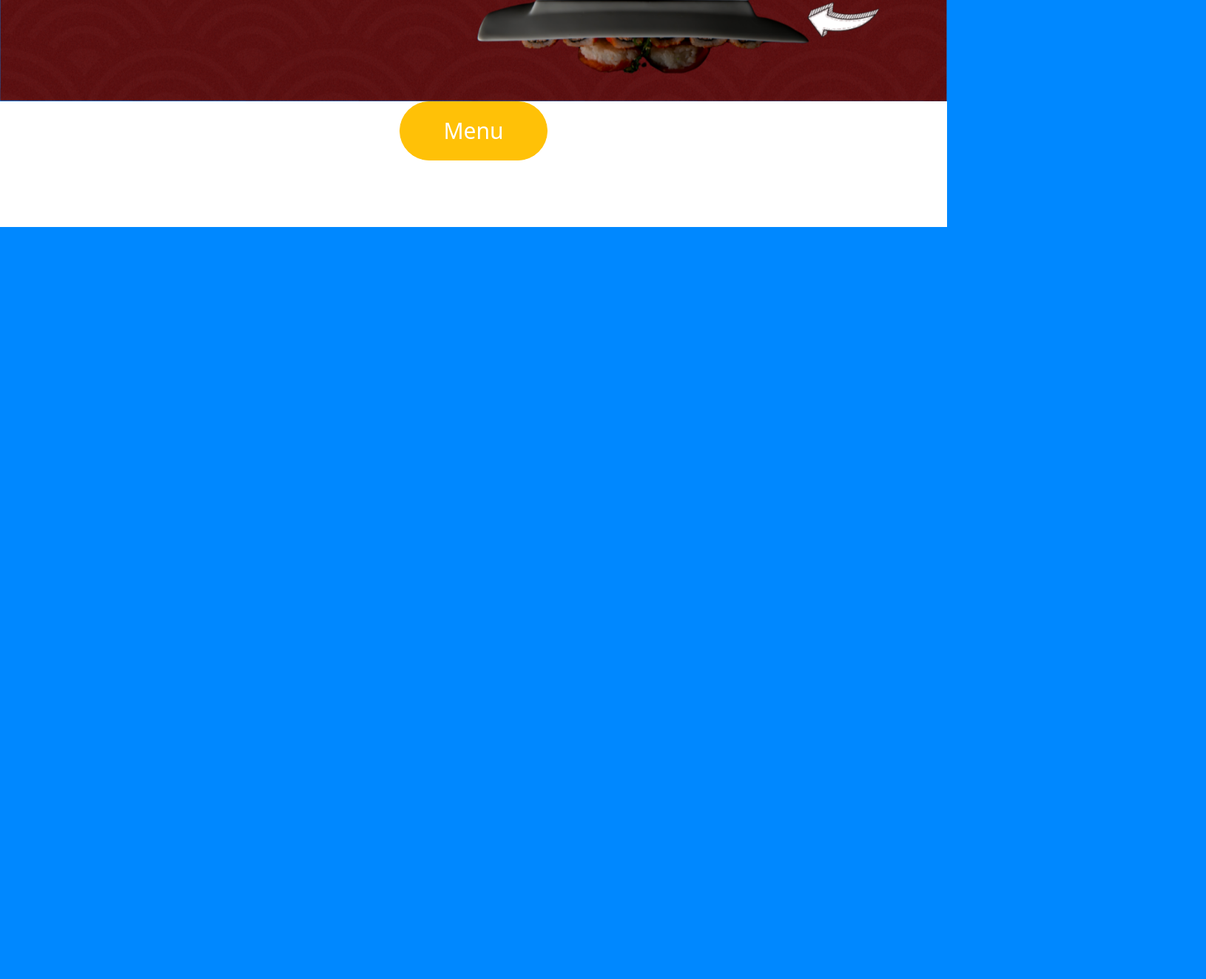
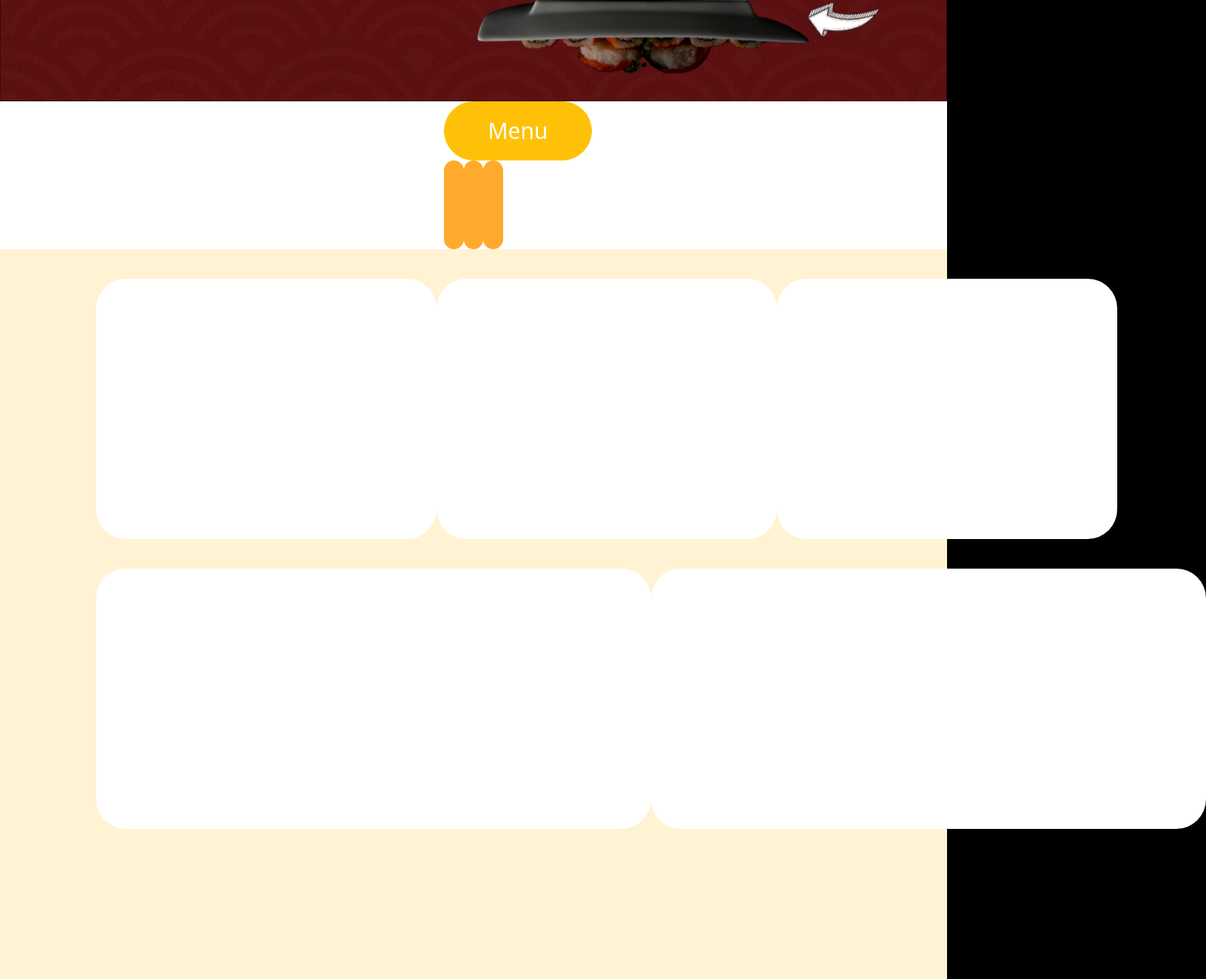
Before and after one commit to LucasMauerwerk/TCC-SENAI, a plain HTML site: page index.html in a window 1280 px wide. Shown: the part 380-1704 px from the top of the page at 74% size, 1630 px wide, since content can reach past the window. Before the commit the page ends 800 px from the top, so only its background shows below. Drawn offline with nearby package versions, Linux system fonts and the light colour scheme.

Commit message:
edição

```diff
--- a/front-end/styles/style.css
+++ b/front-end/styles/style.css
@@ -1,5 +1,5 @@
 body{
-    background-color: rgb(0, 136, 255);
+    background-color: rgb(0, 0, 0);
 }
 .carousel{
     margin: 0%;
@@ -16,5 +16,110 @@ body{
 }
 .menu{
     background-color: white;
-    height: 170px;
+    height: 200px;
+    padding: 0px 600px 20px 600px;
 }
+.comidas{
+    display: flex;
+    align-items: center;
+    text-align: center;
+    justify-content: space-between;
+}
+
+.sashimi{
+    width: 120px;
+    height: 120px;
+    background-color:  #FFAA2C;
+    border-radius: 50px;
+}
+.sushi{
+    width: 120px;
+    height: 120px;
+    background-color:  #FFAA2C;
+    border-radius: 50px;
+}
+
+.temaki{
+    width: 120px;
+    height: 120px;
+    background-color:  #FFAA2C;
+    border-radius: 50px;
+}
+.cards{
+    background-color: #FFF3D3;
+    padding: 40px 130px 40px 130px;
+
+}
+.cards-superior{
+
+    display: flex;
+    justify-content: space-between;
+
+}
+.card-01{
+    width: 460px;
+height: 352px;
+flex-shrink: 0;
+background-color: white;
+border-radius: 40px;
+
+}
+.card-02{
+    width: 460px;
+height: 352px;
+flex-shrink: 0;
+background-color: white;
+border-radius: 40px;
+
+}
+.card-03{
+    width: 460px;
+    height: 352px;
+flex-shrink: 0;
+background-color: white;
+border-radius: 40px;
+
+}
+.cards-inferior{
+    display: flex;
+    justify-content: space-between;
+    padding: 40px 0px 200px 0px;
+}
+
+.card-04{
+    width: 750px;
+height: 352px;
+flex-shrink: 0;
+background-color: white;
+border-radius: 40px;
+
+}
+.card-05{
+    width: 750px;
+height: 352px;
+flex-shrink: 0;
+background-color: white;
+border-radius: 40px;
+
+}
+.part-celular{
+    background-color:#FFAA2C ;
+    display: flex;
+}
+.instal{
+    display: flex;
+    justify-content: space-between;
+}
+
+.app-store{
+    width: 150px;
+    height: 50px;
+    background-color: #000000;
+    border-radius: 30px;
+}
+.google-pay{
+    width: 150px;
+    height: 50px;
+    background-color: #000000;
+    border-radius: 30px;
+}
--- a/index.html
+++ b/index.html
@@ -1,24 +1,30 @@
 <!doctype html>
 <html lang="en">
+
 <head>
   <meta charset="utf-8">
   <meta name="viewport" content="width=device-width, initial-scale=1">
 
   <title>Início</title>
-    <link href="https://cdn.jsdelivr.net/npm/bootstrap@5.3.3/dist/css/bootstrap.min.css" rel="stylesheet" integrity="sha384-QWTKZyjpPEjISv5WaRU9OFeRpok6YctnYmDr5pNlyT2bRjXh0JMhjY6hW+ALEwIH" crossorigin="anonymous">
+  <link href="https://cdn.jsdelivr.net/npm/bootstrap@5.3.3/dist/css/bootstrap.min.css" rel="stylesheet"
+    integrity="sha384-QWTKZyjpPEjISv5WaRU9OFeRpok6YctnYmDr5pNlyT2bRjXh0JMhjY6hW+ALEwIH" crossorigin="anonymous">
   <link rel="stylesheet" href="front-end/styles/style.css">
 </head>
+
 <body>
   <div id="carouselExampleInterval" class="carousel slide" data-bs-ride="carousel">
     <div class="carousel-inner">
       <div class="carousel-item active" data-bs-interval="10000">
-          <img src="front-end/assents/Documento A4 de festa junina amrelo e preto moderno e divertido 1 (2).png" class="d-block w-100" alt="...">
+        <img src="front-end/assents/Documento A4 de festa junina amrelo e preto moderno e divertido 1 (2).png"
+          class="d-block w-100" alt="...">
       </div>
       <div class="carousel-item" data-bs-interval="2000">
-          <img src="front-end/assents/Documento A4 de festa junina amrelo e preto moderno e divertido 1 (2).png" class="d-block w-100" alt="...">
+        <img src="front-end/assents/190 1.png"
+          class="d-block w-100" alt="...">
       </div>
       <div class="carousel-item">
-          <img src="front-end/assents/Documento A4 de festa junina amrelo e preto moderno e divertido 1 (2).png" class="d-block w-100" alt="...">
+        <img src="front-end/assents/130 1.png"
+          class="d-block w-100" alt="...">
       </div>
     </div>
     <button class="carousel-control-prev" type="button" data-bs-target="#carouselExampleInterval" data-bs-slide="prev">
@@ -32,7 +38,59 @@
   </div>
   <div class="menu">
     <button type="button" class="btn btn-warning d-block mx-auto">Menu</button>
+    <div class="comidas">
+      <div class="sashimi">
+        <img src="..." alt="">
+      </div>
+      <div class="sushi">
+        <img src="..." alt="">
+      </div>
+      <div class="temaki">
+        <img src="..." alt="">
+      </div>
+    </div>
+  </div>
 
+  <div class="cards">
+    <div class="cards-superior">
+      <div class="card-01">
+
+      </div>
+      <div class="card-02">
+
+      </div>
+      <div class="card-03">
+
+      </div>
+    </div>
+    <div class="cards-inferior">
+      <div class="card-04">
+
+      </div>
+      <div class="card-05">
+
+      </div>
+    </div>
+  </div>
+  <div class="part-celular">
+    <div class="celular">
+      <div class="card" style="width: 18rem;">
+        <img src="front-end/assents/celular.png" class="card-img-top" alt="..."></div>
+    </div>
+    <div class="direita">
+      <div class="escrita">
+        <h1>kljsdajdhflkajshdflkjashdflkhasfkj <br> aflkajsehflkjsdhlkfjh <br> lhfkasjdhfsadf</h1>
+        <div class="instal">
+          <div class="app-store">
+
+          </div>
+          <div class="google-pay">
+
+          </div>
+        </div>
+
+      </div>
+    </div>
   </div>
 
 
@@ -56,8 +114,13 @@
 
 
 
-    <script src="https://cdn.jsdelivr.net/npm/bootstrap@5.3.3/dist/js/bootstrap.bundle.min.js" integrity="sha384-YvpcrYf0tY3lHB60NNkmXc5s9fDVZLESaAA55NDzOxhy9GkcIdslK1eN7N6jIeHz" crossorigin="anonymous"></script>
+  <script src="https://cdn.jsdelivr.net/npm/bootstrap@5.3.3/dist/js/bootstrap.bundle.min.js"
+    integrity="sha384-YvpcrYf0tY3lHB60NNkmXc5s9fDVZLESaAA55NDzOxhy9GkcIdslK1eN7N6jIeHz"
+    crossorigin="anonymous"></script>
 </body>
-  <script src="https://cdn.jsdelivr.net/npm/@popperjs/core@2.11.8/dist/umd/popper.min.js" integrity="sha384-I7E8VVD/ismYTF4hNIPjVp/Zjvgyol6VFvRkX/vR+Vc4jQkC+hVqc2pM8ODewa9r" crossorigin="anonymous"></script>
-<script src="https://cdn.jsdelivr.net/npm/bootstrap@5.3.3/dist/js/bootstrap.min.js" integrity="sha384-0pUGZvbkm6XF6gxjEnlmuGrJXVbNuzT9qBBavbLwCsOGabYfZo0T0to5eqruptLy" crossorigin="anonymous"></script>
+<script src="https://cdn.jsdelivr.net/npm/@popperjs/core@2.11.8/dist/umd/popper.min.js"
+  integrity="sha384-I7E8VVD/ismYTF4hNIPjVp/Zjvgyol6VFvRkX/vR+Vc4jQkC+hVqc2pM8ODewa9r" crossorigin="anonymous"></script>
+<script src="https://cdn.jsdelivr.net/npm/bootstrap@5.3.3/dist/js/bootstrap.min.js"
+  integrity="sha384-0pUGZvbkm6XF6gxjEnlmuGrJXVbNuzT9qBBavbLwCsOGabYfZo0T0to5eqruptLy" crossorigin="anonymous"></script>
+
 </html>
```
Also changed, not shown: front-end/assents/130 1.png (added), front-end/assents/190 1.png (added), front-end/assents/celular.png (added), front-end/assents/logo.png (added), front-end/assents/sashimi.png (added), front-end/assents/sushi.png (added), front-end/assents/temaki.png (added). Lines whose indentation alone changed are shown as unchanged.
